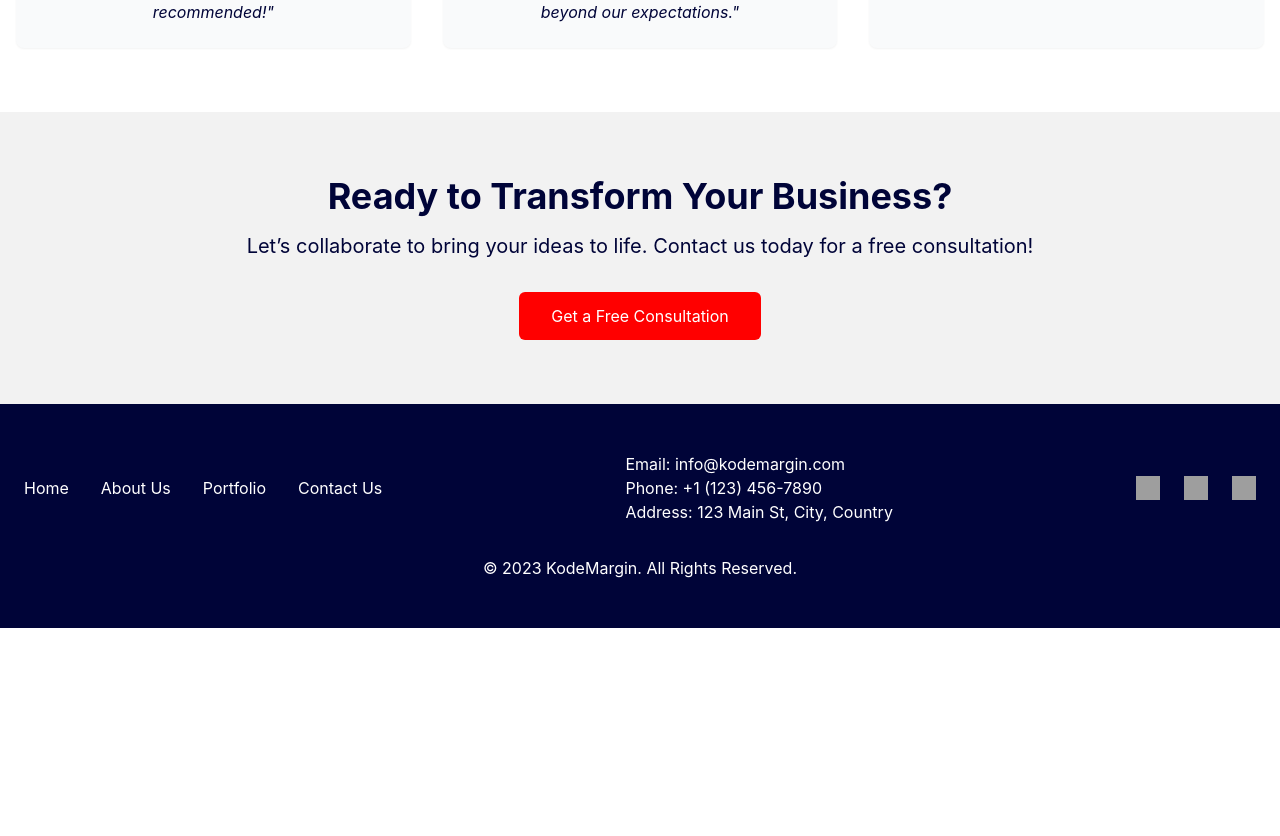
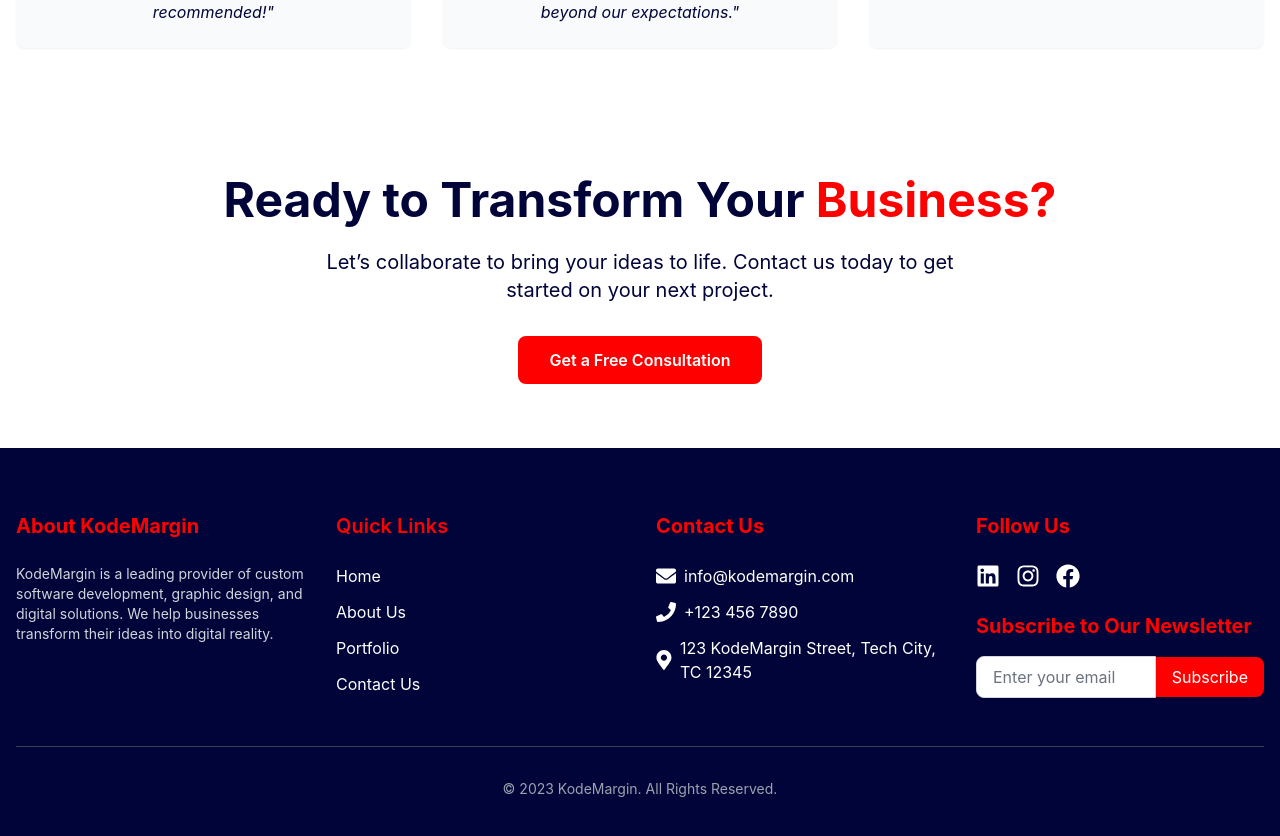
Before and after one commit to PathumLD/KodeMargin, a React (Vite) app: page / in a window 1280 px wide. Shown: the part 2688-3524 px from the top of the page. Before the commit the page ends 3316 px from the top, so only its background shows below. Built offline with nearby package versions, Linux system fonts and the light colour scheme; grey boxes are pictures that could not be loaded.

Commit message:
Footer added

```diff
--- a/src/components/CTASection.jsx
+++ b/src/components/CTASection.jsx
@@ -1,27 +1,52 @@
+import React from "react";
 import { motion } from "framer-motion";
 
 const CTASection = () => {
   return (
-    <motion.section
-      initial={{ opacity: 0, y: 50 }}
-      whileInView={{ opacity: 1, y: 0 }}
-      transition={{ duration: 0.8 }}
-      className="py-16 bg-[#F2F2F2]"
-    >
-      <div className="container mx-auto text-center">
-        <h2 className="text-4xl font-bold text-[#000438] mb-4">Ready to Transform Your Business?</h2>
-        <p className="text-xl text-[#000438] mb-8">
-          Let’s collaborate to bring your ideas to life. Contact us today for a free consultation!
-        </p>
+    <section className="py-16 bg-white">
+      <div className="container mx-auto px-4 text-center">
+        {/* Headline */}
+        <motion.h2
+          className="text-4xl md:text-5xl font-bold text-[#000438] mb-6"
+          initial={{ opacity: 0, y: 50 }}
+          whileInView={{ opacity: 1, y: 0 }}
+          transition={{ duration: 0.8, ease: [0.25, 0.1, 0.25, 1] }}
+          viewport={{ once: false, amount: 0.5 }} // Trigger animation only once
+        >
+          Ready to Transform Your <span className="text-[#FF0000]">Business?</span>
+        </motion.h2>
+
+        {/* Description */}
+        <motion.p
+          className="text-lg md:text-xl text-[#000438] max-w-2xl mx-auto mb-8"
+          initial={{ opacity: 0, y: 50 }}
+          whileInView={{ opacity: 1, y: 0 }}
+          transition={{ delay: 0.2, duration: 0.8, ease: [0.25, 0.1, 0.25, 1] }}
+          viewport={{ once: false, amount: 0.5 }} // Trigger animation only once
+        >
+          Let’s collaborate to bring your ideas to life. Contact us today to get started on your next project.
+        </motion.p>
+
+        {/* CTA Button */}
         <motion.button
-          whileHover={{ scale: 1.05 }}
+          whileHover={{ scale: 1.05, backgroundColor: "#d12323" }} // Soft red on hover
           whileTap={{ scale: 0.95 }}
-          className="bg-[#FF0000] text-white px-8 py-3 rounded-md hover:bg-[#FF6B35] transition duration-300"
+          className="bg-[#FF0000] text-white px-8 py-3 rounded-lg font-semibold hover:bg-[#d12323] transition-all"
+          initial={{ opacity: 0, y: 50 }}
+          whileInView={{ opacity: 1, y: 0 }}
+          transition={{
+            duration: 0.1, // Faster duration
+            ease: [0.25, 0.1, 0.25, 1], // Smooth easing
+            type: "spring", // Spring animation
+            stiffness: 100, // Higher stiffness for faster motion
+            damping: 10, // Lower damping for less resistance
+          }}
+          viewport={{ once: false, amount: 0.2 }} // Trigger animation when 20% of the element is in view
         >
           Get a Free Consultation
         </motion.button>
       </div>
-    </motion.section>
+    </section>
   );
 };
 
--- a/src/components/Footer.jsx
+++ b/src/components/Footer.jsx
@@ -1,47 +1,123 @@
+import React from "react";
+import { FaLinkedin, FaInstagram, FaFacebook, FaEnvelope, FaPhone, FaMapMarkerAlt } from "react-icons/fa";
+
 const Footer = () => {
   return (
-      <footer className="bg-[#000438] text-white py-12">
-        <div className="container mx-auto flex flex-col md:flex-row justify-between items-center px-6">
+    <footer className="bg-[#000438] text-white py-16">
+      <div className="container mx-auto px-4">
+        <div className="grid grid-cols-1 md:grid-cols-4 gap-8">
+          {/* About KodeMargin */}
+          <div>
+            <h3 className="text-xl font-bold mb-6 text-[#FF0000]">About KodeMargin</h3>
+            <p className="text-sm text-gray-300">
+              KodeMargin is a leading provider of custom software development, graphic design, and digital solutions. We help businesses transform their ideas into digital reality.
+            </p>
+          </div>
+
           {/* Quick Links */}
-          <div className="flex flex-col md:flex-row space-y-4 md:space-y-0 md:space-x-8 mb-6 md:mb-0">
-            <a href="/" className="hover:text-[#FF0000] transition duration-300">
+          <div>
+            <h3 className="text-xl font-semibold mb-6 text-[#FF0000]">Quick Links</h3>
+            <ul className="space-y-3">
+              <li>
+                <a href="#" className="hover:text-[#FF0000] transition-all">
                   Home
                 </a>
-            <a href="/about" className="hover:text-[#FF0000] transition duration-300">
+              </li>
+              <li>
+                <a href="#" className="hover:text-[#FF0000] transition-all">
                   About Us
                 </a>
-            <a href="/portfolio" className="hover:text-[#FF0000] transition duration-300">
+              </li>
+              <li>
+                <a href="#" className="hover:text-[#FF0000] transition-all">
                   Portfolio
                 </a>
-            <a href="/contact" className="hover:text-[#FF0000] transition duration-300">
+              </li>
+              <li>
+                <a href="#" className="hover:text-[#FF0000] transition-all">
                   Contact Us
+                </a>
+              </li>
+            </ul>
+          </div>
+
+          {/* Contact Information */}
+          <div>
+            <h3 className="text-xl font-bold mb-6 text-[#FF0000] ">Contact Us</h3>
+            <ul className="space-y-3">
+              <li className="flex items-center">
+                <FaEnvelope className="w-5 h-5 mr-2 text-[#ffffff]" />
+                <a href="mailto:info@kodemargin.com" className="hover:text-[#FF0000] transition-all">
+                  info@kodemargin.com
+                </a>
+              </li>
+              <li className="flex items-center">
+                <FaPhone className="w-5 h-5 mr-2 text-[#ffffff]" />
+                <a href="tel:+1234567890" className="hover:text-[#FF0000] transition-all">
+                  +123 456 7890
+                </a>
+              </li>
+              <li className="flex items-center">
+                <FaMapMarkerAlt className="w-5 h-5 mr-2 text-[#ffffff]" />
+                <p>123 KodeMargin Street, Tech City, TC 12345</p>
+              </li>
+            </ul>
+          </div>
+
+          {/* Social Media and Newsletter */}
+          <div>
+            <h3 className="text-xl font-bold mb-6 text-[#FF0000]">Follow Us</h3>
+            <div className="flex space-x-4 mb-6">
+              <a
+                href="https://linkedin.com"
+                target="_blank"
+                rel="noopener noreferrer"
+                className="text-white hover:text-[#FF0000] transition-all"
+              >
+                <FaLinkedin className="w-6 h-6" />
+              </a>
+              <a
+                href="https://instagram.com"
+                target="_blank"
+                rel="noopener noreferrer"
+                className="text-white hover:text-[#FF0000] transition-all"
+              >
+                <FaInstagram className="w-6 h-6" />
+              </a>
+              <a
+                href="https://facebook.com"
+                target="_blank"
+                rel="noopener noreferrer"
+                className="text-white hover:text-[#FF0000] transition-all"
+              >
+                <FaFacebook className="w-6 h-6" />
               </a>
             </div>
 
-          {/* Contact Information */}
-          <div className="text-center md:text-left mb-6 md:mb-0">
-            <p>Email: info@kodemargin.com</p>
-            <p>Phone: +1 (123) 456-7890</p>
-            <p>Address: 123 Main St, City, Country</p>
-          </div>
-
-          {/* Social Media Icons */}
-          <div className="flex space-x-6">
-            <a href="https://linkedin.com" className="hover:text-[#FF0000] transition duration-300">
-              <img src="https://img.icons8.com/ios-filled/50/ffffff/linkedin.png" alt="LinkedIn" className="w-6 h-6" />
-            </a>
-            <a href="https://instagram.com" className="hover:text-[#FF0000] transition duration-300">
-              <img src="https://img.icons8.com/ios-filled/50/ffffff/instagram.png" alt="Instagram" className="w-6 h-6" />
-            </a>
-            <a href="https://facebook.com" className="hover:text-[#FF0000] transition duration-300">
-              <img src="https://img.icons8.com/ios-filled/50/ffffff/facebook.png" alt="Facebook" className="w-6 h-6" />
-            </a>
+            {/* Newsletter Subscription */}
+            <h3 className="text-xl font-bold mb-4 text-[#FF0000]">Subscribe to Our Newsletter</h3>
+            <form className="flex items-center">
+              <input
+                type="email"
+                placeholder="Enter your email"
+                className="w-full px-4 py-2 border border-gray-300 rounded-l-lg focus:outline-none focus:border-[#FF0000]"
+              />
+              <button
+                type="submit"
+                className="bg-[#FF0000] text-white px-4 py-2 rounded-r-lg hover:bg-[#FF6B35] transition-all"
+              >
+                Subscribe
+              </button>
+            </form>
           </div>
         </div>
 
         {/* Copyright Notice */}
-        <div className="text-center mt-8">
-          <p>© 2023 KodeMargin. All Rights Reserved.</p>
+        <div className="text-center mt-12 border-t border-gray-700 pt-8">
+          <p className="text-sm text-gray-400">
+            © 2023 KodeMargin. All Rights Reserved.
+          </p>
+        </div>
       </div>
     </footer>
   );
```
Lines whose indentation alone changed are shown as unchanged.
